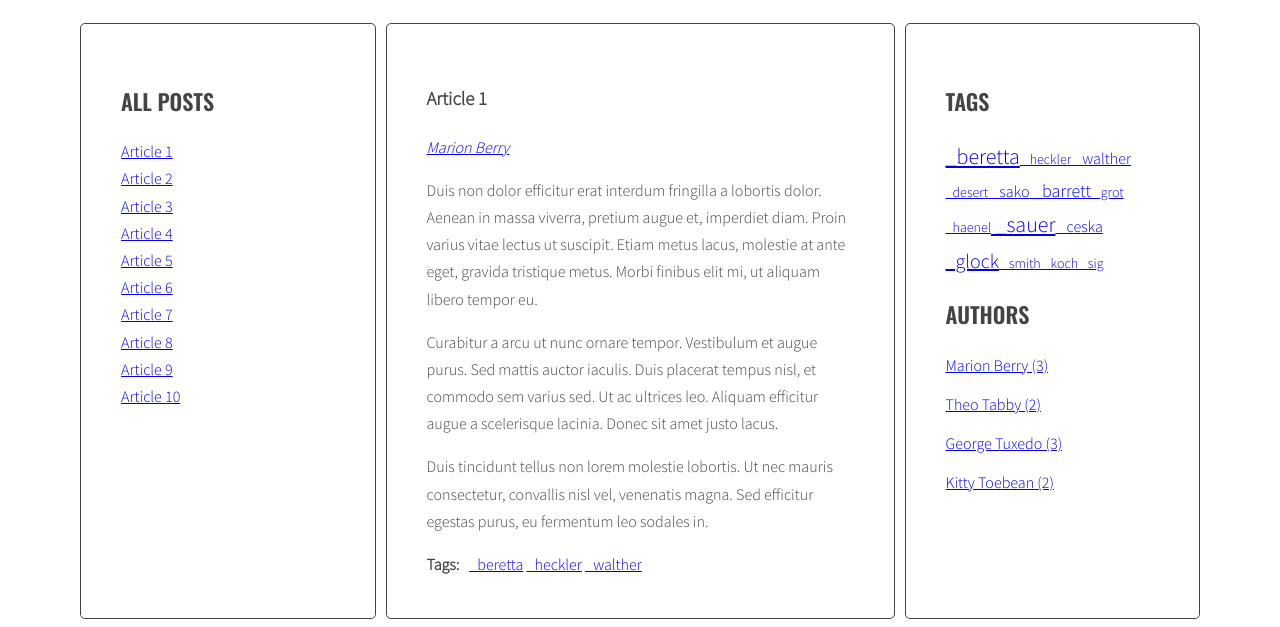
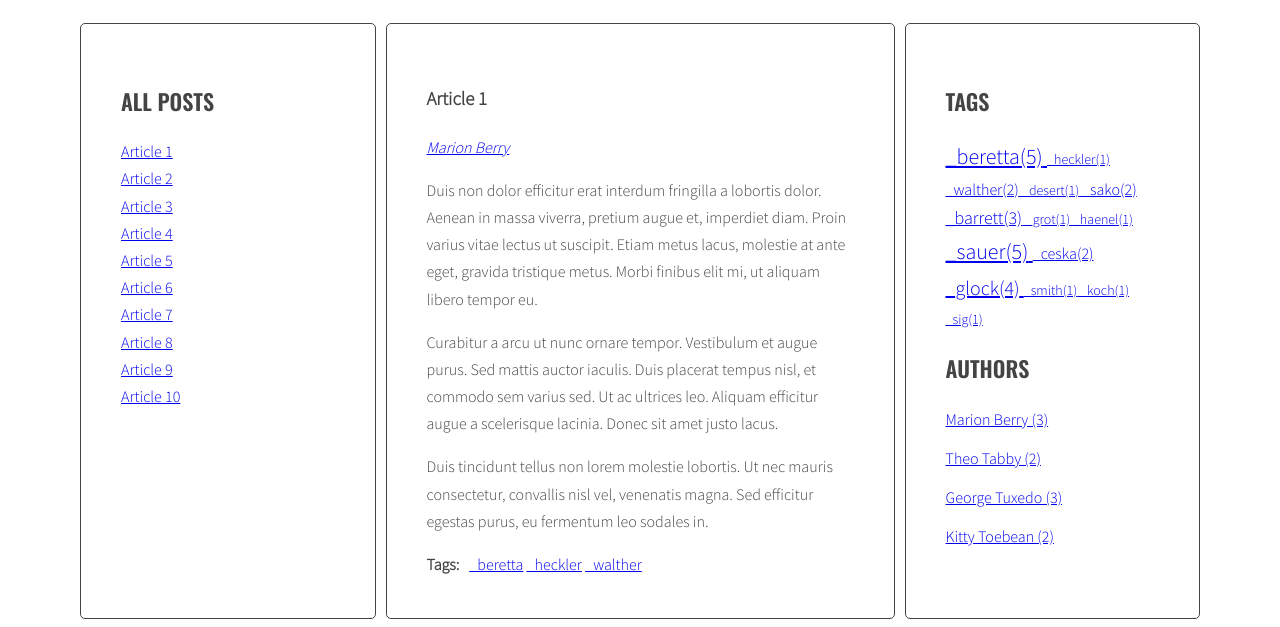
Before and after one commit to Cornholio8/javascript-blog, a website: page index.html in a window 1280 px wide. Shown: the part 220-847 px from the top of the page. Drawn offline with nearby package versions, Linux system fonts and the light colour scheme.

Commit message:
add HTML templates for authors and tags in right column

```diff
--- a/index.html
+++ b/index.html
@@ -257,6 +257,16 @@
   <script id="template-author-link" type="text/x-handlebars-template">
     <a href="#author-{{author}}"><span>{{author}}</span>
   </script>
+  <script id="template-tag-cloud-link" type="text/x-handlebars-template">
+    {{#each tags}}
+      <li><a href='#tag-{{tag}}' class='{{className}}'>{{tag}}({{count}})</li>
+    {{/each}}
+  </script>
+  <script id="template-authors-list-link" type="text/x-handlebars-template">
+    {{#each allAuthors}}
+      <li><a href='#author-{{author}}'>{{author}} ({{count}})</a></li>
+    {{/each}}
+  </script>
   <script src="https://cdnjs.cloudflare.com/ajax/libs/handlebars.js/4.1.0/handlebars.min.js"></script>
   <script src="js/script.js"></script>
 </body>
--- a/js/script.js
+++ b/js/script.js
@@ -9,6 +9,8 @@
     articleLink: Handlebars.compile(document.querySelector('#template-article-link').innerHTML),
     tagLink: Handlebars.compile(document.querySelector('#template-tag-link').innerHTML),
     authorLink: Handlebars.compile(document.querySelector('#template-author-link').innerHTML),
+    tagCloudLink: Handlebars.compile(document.querySelector('#template-tag-cloud-link').innerHTML),
+    authorsListLink: Handlebars.compile(document.querySelector('#template-authors-list-link').innerHTML),
   };
 
   const titleClickHandler = function(event){
@@ -204,18 +206,23 @@
     const tagsParams = calculateTagsParams(allTags);
     console.log('tagsParams:', tagsParams);
     /* [NEW] create variable for all links HTML code */
-    let allTagsHTML = '';
+    const allTagsData = {tags: []};
 
     /* [NEW] START LOOP: for each tag in allTags: */
     for(let tag in allTags){
       /* [NEW] generate code of a link and add it to allTagsHTML */
-      allTagsHTML += '<li><a href="#tag-' + tag + '" class="' + calculateTagClass(allTags[tag], tagsParams) + '"> ' + tag + '</a></li>';
+      /*allTagsHTML += '<li><a href="#tag-' + tag + '" class="' + calculateTagClass(allTags[tag], tagsParams) + '"> ' + tag + '</a></li>';*/
+      allTagsData.tags.push({
+        tag: tag,
+        count: allTags[tag],
+        className: calculateTagClass(allTags[tag], tagsParams)
+      });
     }
     /* [NEW] END LOOP: for each tag in allTags: */
 
     /* [NEW] add HTML from allTagsHTML to tagList */
-    tagList.innerHTML = allTagsHTML;
-    console.log(allTags);
+    tagList.innerHTML = templates.tagCloudLink(allTagsData);
+    console.log(allTagsData);
   }
 
   generateTags();
@@ -352,20 +359,24 @@
     const authorsList = document.querySelector(optAuthorsListSelector);
     /* [NEW] creat variable for all links HTML code */
 
-    let allAuthorsHTML = '';
+    const allAuthorsData = { allAuthors: [] };
 
     /* [NEW] START LOOP: for each tag in allAuthors */
 
     for (let author in allAuthors){
 
       /* [NEW] generate code of a link and add it to allAuthorsData  */
-      allAuthorsHTML += '<li><a href="#author-' + author + '"><span>' + author + ' (' + allAuthors[author] + ')</span></a></li> ';
+      /*allAuthorsHTML += '<li><a href="#author-' + author + '"><span>' + author + ' (' + allAuthors[author] + ')</span></a></li> ';*/
+      allAuthorsData.allAuthors.push({
+        author: author,
+        count: allAuthors[author],
+      });
 
       /* [NEW] END LOOP: for each tag in allAuthors: */
     }
 
     /* [NEW] add HTML from allAuthorsHTML to AuthorsList */
-    authorsList.innerHTML = allAuthorsHTML;
+    authorsList.innerHTML = templates.authorsListLink(allAuthorsData);
   }
 
   generateAuthors();
```
